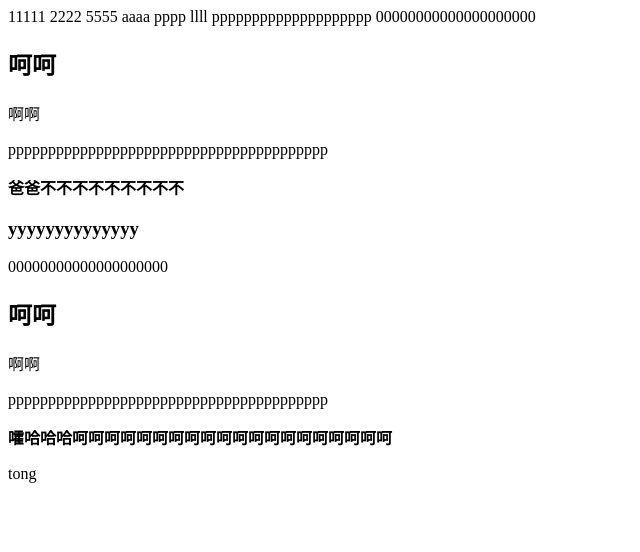
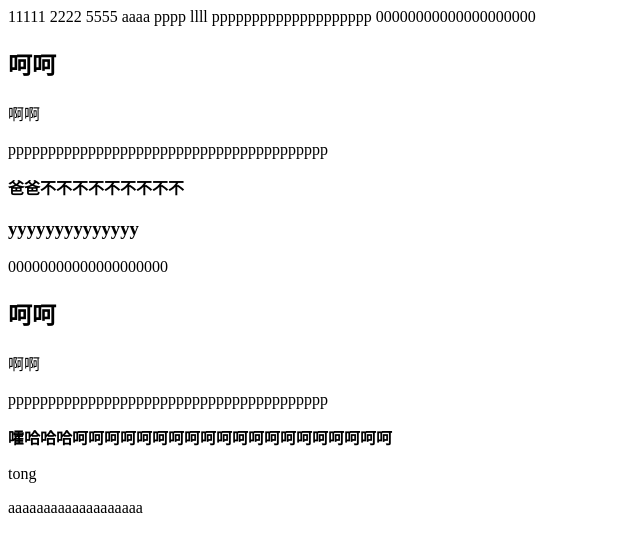
Before and after one commit to yangqingcloud/sss, a plain HTML site: page index.html in a window 1280 px wide. Shown: the whole page, without its empty margins (0-640 px from the left). Drawn offline with Linux system fonts and the light colour scheme.

Commit message:
Update index.html

```diff
--- a/index.html
+++ b/index.html
@@ -24,5 +24,6 @@
 		<p>pppppppppppppppppppppppppppppppppppppppp</p>
 		<b>嚯哈哈哈呵呵呵呵呵呵呵呵呵呵呵呵呵呵呵呵呵呵呵呵</b>
 		<p>tong</p>
+		aaaaaaaaaaaaaaaaaaa
 	</body>
 </html>
```
